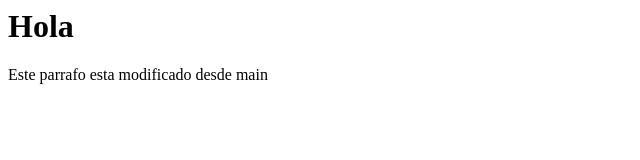
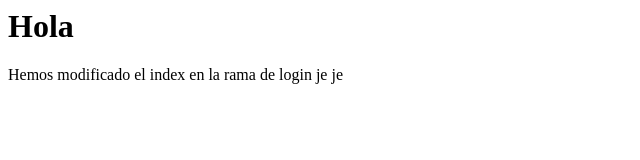
Before and after one commit to Marinab1807/PruebasHerramientas, a plain HTML site: page index.html in a window 1280 px wide. Shown: the full height of the page, 0-640 px from the left. Drawn offline with Linux system fonts and the light colour scheme.

Commit message:
Hemos vuelto a modificar el parrafo

```diff
--- a/index.html
+++ b/index.html
@@ -4,7 +4,7 @@
 
     <h1>Hola</h1>
     <div>
-        <p> Este parrafo esta modificado desde main</p>
+        <p> Hemos modificado el index en la rama de login je je </p>
     </div>
 
 </body>
```
